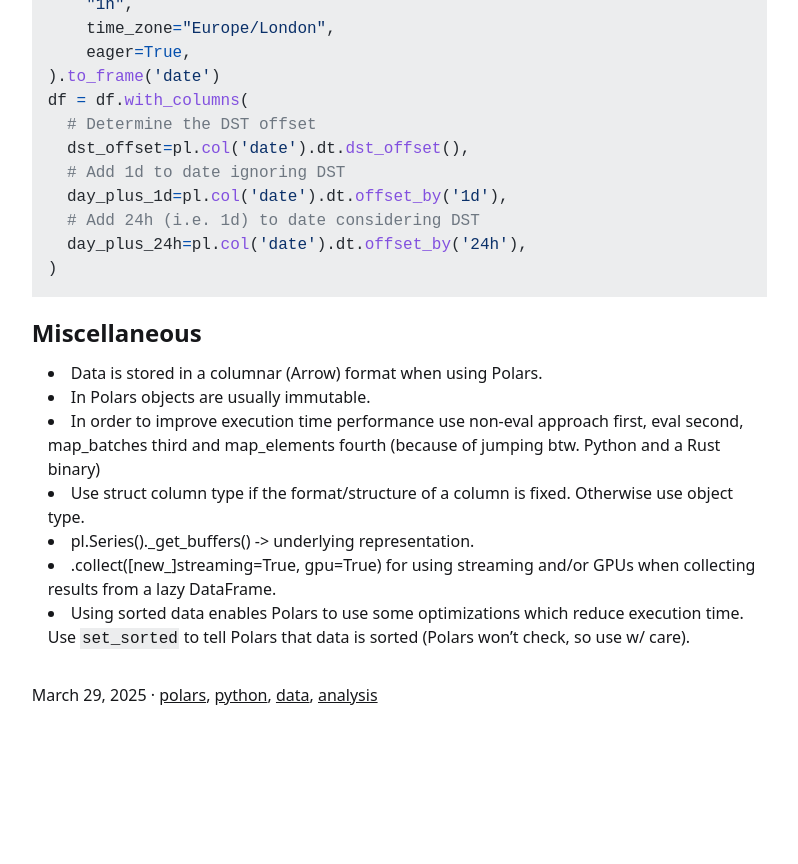
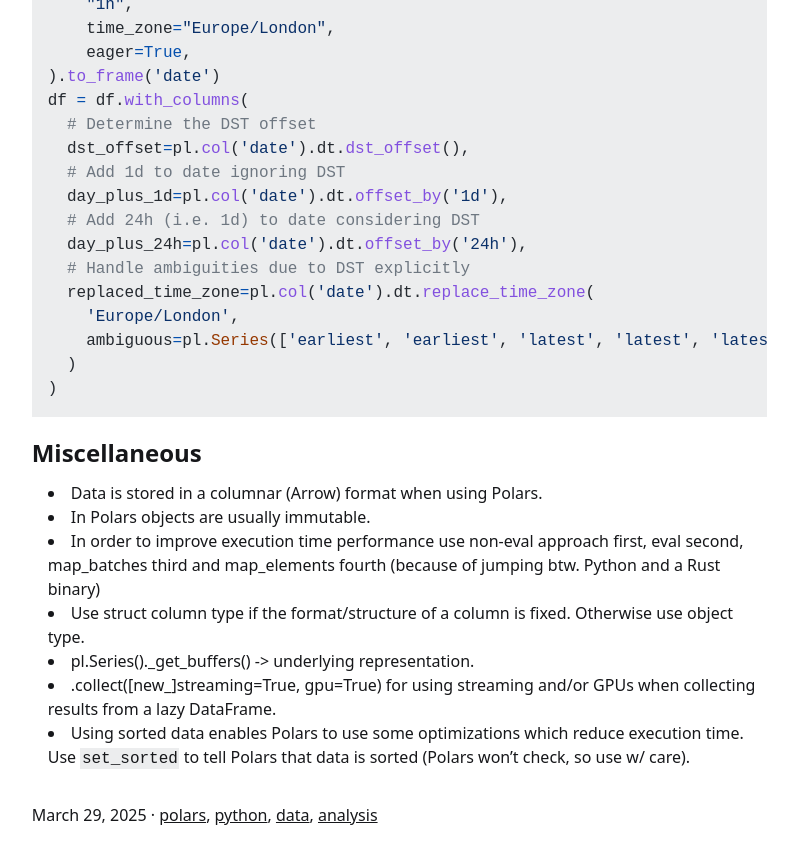
Before and after one commit to ovidiuparvu/ovidiuparvu.github.io, a Jekyll site: the page built from _posts/2025-03-29-an-intro-to-polars.md, in a window 1280 px wide and 900 px high, scrolled down 9179 px. Shown: the top 864 px of the window, without its empty margins (321-1119 px from the left). Built offline with Jekyll 4.4.1, drawn with Linux system fonts in a browser that asks for light colours; before the commit the page ends 9982 px from its top, so only the background shows below that.

Commit message:
Add handling for DST ambiguities in datetime operations

````diff
--- a/_posts/2025-03-29-an-intro-to-polars.md
+++ b/_posts/2025-03-29-an-intro-to-polars.md
@@ -420,6 +420,11 @@ df = df.with_columns(
   day_plus_1d=pl.col('date').dt.offset_by('1d'),
   # Add 24h (i.e. 1d) to date considering DST
   day_plus_24h=pl.col('date').dt.offset_by('24h'),
+  # Handle ambiguities due to DST explicitly
+  replaced_time_zone=pl.col('date').dt.replace_time_zone(
+    'Europe/London',
+    ambiguous=pl.Series(['earliest', 'earliest', 'latest', 'latest', 'latest', 'latest']),
+  )
 )
 ```
 
````
